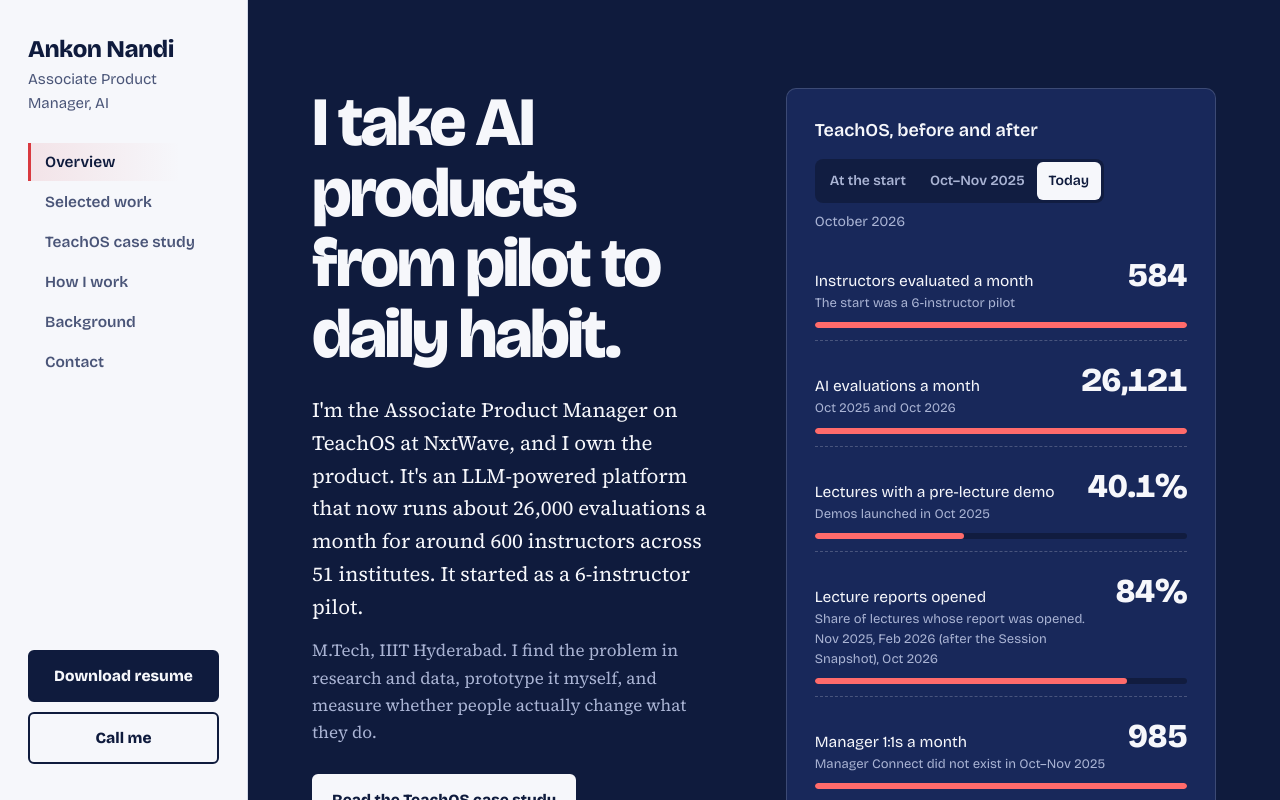
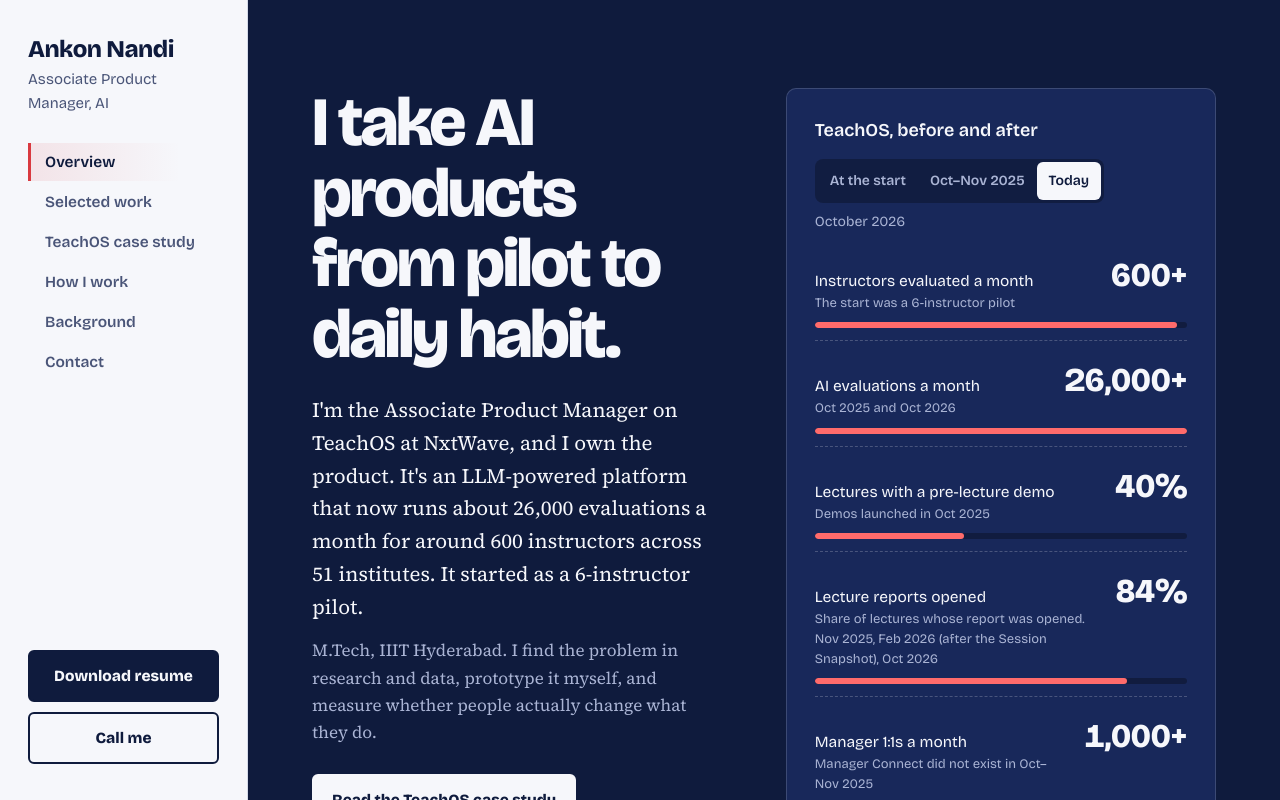
Before and after one commit to ankonandi/ankonandi.github.io, a React (Vite) app: page / in a window 1280 px wide. Shown: the top 800 px of the page. Built offline with nearby package versions, Linux system fonts and the light colour scheme.

Commit message:
Show hero figures as whole numbers with 600+, 26,000+ and 1,000+ for today

```diff
--- a/src/components/MetricsPanel.jsx
+++ b/src/components/MetricsPanel.jsx
@@ -3,7 +3,8 @@ import { metricRows, phases } from '../content/metrics.js'
 import { useTween, usePrefersReducedMotion } from '../hooks/useTween.js'
 
 function format(row, v) {
-  if (row.fmt === 'pct') return `${(Math.round(v * 10) / 10).toFixed(1).replace(/\.0$/, '')}%`
+  if (row.fmt === 'pct') return `${Math.round(v)}%`
+  if (row.step) return `${(Math.round(v / row.step) * row.step).toLocaleString('en-IN')}+`
   return Math.round(v).toLocaleString('en-IN')
 }
 
--- a/src/content/metrics.js
+++ b/src/content/metrics.js
@@ -7,11 +7,11 @@ export const phases = [
 ]
 
 export const metricRows = [
-  { label: 'Instructors evaluated a month', note: 'The start was a 6-instructor pilot', fmt: 'int', max: 584, vals: [6, 314, 584] },
-  { label: 'AI evaluations a month', note: 'Oct 2025 and Oct 2026', fmt: 'int', max: 26121, vals: ['Pilot only', 13441, 26121] },
+  { label: 'Instructors evaluated a month', note: 'The start was a 6-instructor pilot', fmt: 'int', step: 100, max: 600, vals: ['6, a pilot', 314, 584] },
+  { label: 'AI evaluations a month', note: 'Oct 2025 and Oct 2026', fmt: 'int', step: 1000, max: 26000, vals: ['Pilot only', 13441, 26121] },
   { label: 'Lectures with a pre-lecture demo', note: 'Demos launched in Oct 2025', fmt: 'pct', max: 100, vals: ['Did not exist', 1.5, 40.1] },
   { label: 'Lecture reports opened', note: 'Share of lectures whose report was opened. Nov 2025, Feb 2026 (after the Session Snapshot), Oct 2026', fmt: 'pct', max: 100, vals: [60.6, 84.8, 84] },
-  { label: 'Manager 1:1s a month', note: 'Manager Connect did not exist in Oct–Nov 2025', fmt: 'int', max: 985, vals: ['Did not exist', 'Did not exist', 985] },
+  { label: 'Manager 1:1s a month', note: 'Manager Connect did not exist in Oct–Nov 2025', fmt: 'int', step: 1000, max: 1000, vals: ['Did not exist', 'Did not exist', 985] },
   { label: 'Sessions flagged critically low quality', note: 'Nov 2025 to today. Lower is better', fmt: 'pct', max: 100, vals: ['Not measured', 17.1, 3.0] },
 ]
 
--- a/src/content/teachos.jsx
+++ b/src/content/teachos.jsx
@@ -42,7 +42,7 @@ export const problems = [
     ],
     result: (
       <>
-        Report open rate went from <M>60.6% to about 84%</M> after the Snapshot launched.<br />
+        Report open rate went from <M>61% to 85%</M> after the Snapshot launched.<br />
         Reports opened per month rose from 9,707 to 21,224, and the open rate held at about 84% at more than twice the volume.
       </>
     ),
```
